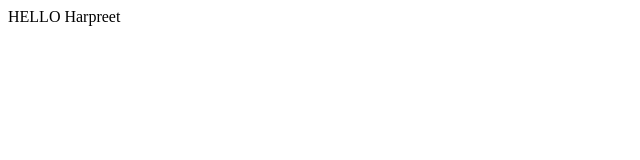
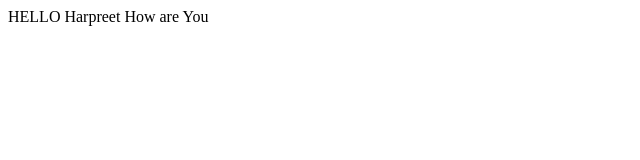
Before and after one commit to HarpreetSin/H-folder, a plain HTML site: page index.html in a window 1280 px wide. Shown: the whole page, without its empty margins (0-640 px from the left). Drawn offline with Linux system fonts and the light colour scheme.

Commit message:
second commit

```diff
--- a/index.html
+++ b/index.html
@@ -7,5 +7,6 @@
   </head>
   <body>
     <h>HELLO Harpreet</h>
+    <h>How are You</h>
   </body>
 </html>
```
